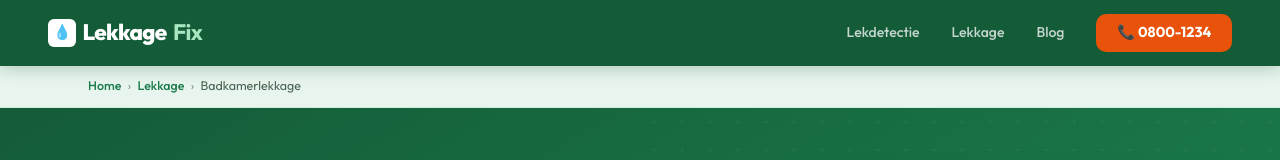
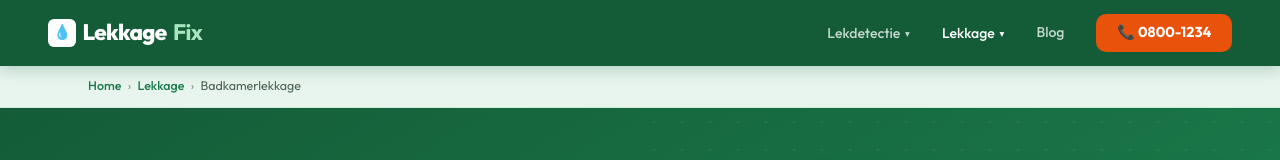
Before and after one commit to SanderKooi/lekkage, a Next.js app: page /lekkage/badkamer in a window 1280 px wide. Shown: the top 160 px of the page. Built offline with nearby package versions, Linux system fonts and the light colour scheme.

Commit message:
Update [type].jsx

```diff
--- a/pages/lekkage/[type].jsx
+++ b/pages/lekkage/[type].jsx
@@ -1,4 +1,5 @@
 import Head from 'next/head'
+import Nav from '../../components/Nav'
 import { useState } from 'react'
 import { lekkageTypes, getType, steden } from '../../data'
 export async function getStaticPaths() {
@@ -52,15 +53,7 @@ export default function LekkageType({ type }) {
       </Head>
 
       {/* NAV */}
-      <nav>
-        <a href="/" className="logo"><span className="logo-icon">💧</span>Lekkage<b>Fix</b></a>
-        <div className="nav-right">
-          <a href="/lekdetectie" className="nav-link">Lekdetectie</a>
-          <a href="/lekkage" className="nav-link">Lekkage</a>
-          <a href="/blog" className="nav-link">Blog</a>
-          <a href="tel:0800-1234" className="nav-phone">📞 0800-1234</a>
-        </div>
-      </nav>
+      <Nav activePath="/lekkage" />
 
       {/* BREADCRUMB */}
       <div className="breadcrumb-bar">
```
